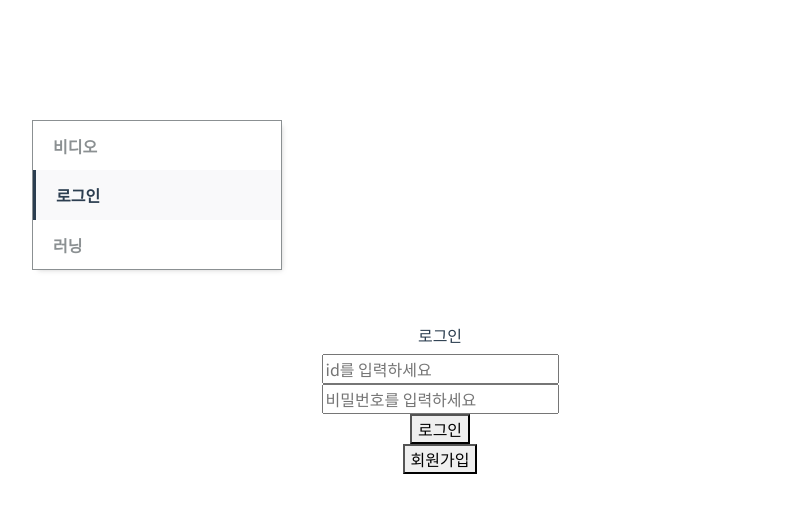
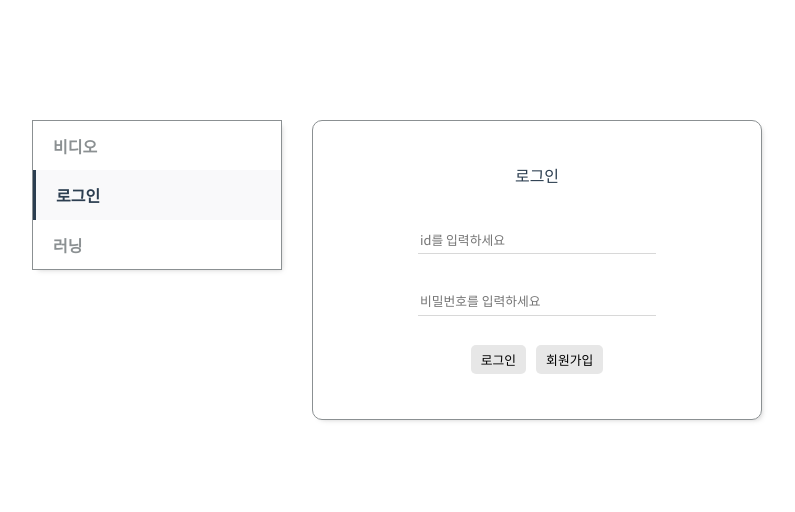
Before and after one commit to beberiche/final_project_frontend, a Vue app: page /user/login in a window 1280 px wide. Shown: the top 512 px of the page, without its empty margins (68-863 px from the left). Built offline with nearby package versions, Linux system fonts and the light colour scheme.

Commit message:
로그인 디자인

```diff
--- a/src/components/user/UserLogin.vue
+++ b/src/components/user/UserLogin.vue
@@ -19,8 +19,6 @@
 		</div>
 		<div>
 			<button @click="userLogin">로그인</button>
-		</div>
-		<div>
 			<router-link to="/user/signup">
 				<button>회원가입</button>
 			</router-link>
@@ -58,9 +56,49 @@ export default {
 <style scoped>
 .loginForm {
 	height: 100%;
+	width: 450px;
+	height: 300px;
+	padding: 30px;
+	border: 1px solid #8b9092;
+	box-shadow: 3px 3px 5px -3px rgba(196, 196, 196, 0.83);
 	display: flex;
 	flex-direction: column;
-	justify-content: center;
+	justify-content: space-around;
 	align-items: center;
+	border-radius: 10px;
+}
+
+button {
+	border: none;
+	font-size: 0.8rem;
+	padding: 5px 10px;
+	margin: 0 5px;
+	border-radius: 5px 5px 5px 5px;
+	background-color: #e7e7e7;
+}
+
+button:hover {
+	background-color: #2c3e50;
+	color: #ffffff;
+	transition: all 0.3s linear;
+}
+
+input {
+	height: 2rem;
+	border: none;
+	border-bottom: 1.5px solid #d8d8d8;
+	margin-right: 5px;
+	background-color: transparent;
+	width: 100%;
+	z-index: 10;
+}
+input:focus {
+	outline: none;
+	border-bottom: 1.5px solid #2c3e50;
+	transition: all 0.3s linear;
+}
+
+input::placeholder {
+	font-size: 0.8rem;
 }
 </style>
--- a/src/components/user/UserUpdate.vue
+++ b/src/components/user/UserUpdate.vue
@@ -3,7 +3,7 @@
 		<h2>비밀번호 수정</h2>
 		<div>
 			<h6>id</h6>
-			<input id="id" type="text" :value="user.id" readonly />
+			<input id="id" type="text" :value="user.id" disabled />
 			<span>id</span>
 		</div>
 		<div>
@@ -13,12 +13,12 @@
 		</div>
 		<div>
 			<h6>name</h6>
-			<input id="name" type="text" :value="user.name" readonly />
+			<input id="name" type="text" :value="user.name" disabled />
 			<span>name</span>
 		</div>
 		<div>
 			<h6>age</h6>
-			<input id="age" type="text" :value="user.age" readonly />
+			<input id="age" type="text" :value="user.age" disabled />
 			<span>age</span>
 		</div>
 		<div>
@@ -96,6 +96,7 @@ span {
 	box-shadow: 3px 3px 5px -3px rgba(196, 196, 196, 0.83);
 	border-radius: 10px;
 }
+
 button {
 	border: none;
 	font-size: 0.8rem;
@@ -118,6 +119,7 @@ input {
 	margin-right: 5px;
 	background-color: transparent;
 	width: 100%;
+	z-index: 10;
 }
 input:focus {
 	outline: none;
--- a/src/components/video/VideoSearch.vue
+++ b/src/components/video/VideoSearch.vue
@@ -5,7 +5,11 @@
 			<option value="2">제목</option>
 			<option value="3">채널이름</option>
 		</select>
-		<input v-model="searchData.content" @keyup.enter="search" />
+		<input
+			v-model="searchData.content"
+			@focus="animationSelectEl"
+			@keyup.enter="search"
+		/>
 		<i class="fa-solid fa-magnifying-glass" @click="search"></i>
 		<!-- <button @click="search">검색</button> -->
 	</div>
@@ -17,6 +21,10 @@ export default {
 	methods: {
 		search() {
 			this.$store.dispatch("getList", this.searchData);
+		},
+		animationSelectEl() {
+			const select = document.querySelector("select");
+			select.classList.add("selectAnimation");
 		},
 	},
 	data() {
@@ -37,14 +45,51 @@ select {
 	width: 5rem;
 	outline: none;
 }
+
+.selectAnimation {
+	animation: borderAnimation 0.3s linear;
+}
+
+@keyframes borderAnimation {
+	0% {
+		border: none;
+	}
+	5% {
+		border: 0.5px solid #5c81a5;
+	}
+	10% {
+		border: 1px solid #435d79;
+	}
+	25% {
+		border: 1.5px solid #3a536c;
+	}
+	50% {
+		border: 2px solid #2c3e50;
+	}
+	75% {
+		border: 1.5px solid #3a536c;
+	}
+	85% {
+		border: 1px solid #435d79;
+	}
+	95% {
+		border: 0.5px solid #5c81a5;
+	}
+	100% {
+		border: none;
+	}
+}
+
 input {
 	height: 2rem;
 	border: none;
-	border-bottom: 1px solid #2c3e50;
+	border-bottom: 1px solid #d6d7d8;
 	margin-right: 5px;
 }
 input:focus {
 	outline: none;
+	border-bottom: 1px solid #2c3e50;
+	transition: border-bottom 0.3s linear;
 }
 
 .fa-solid {
```
